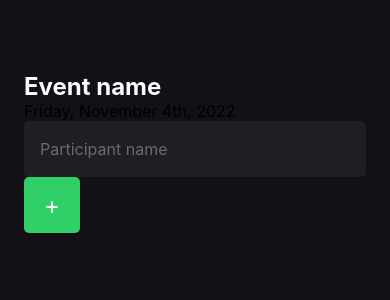
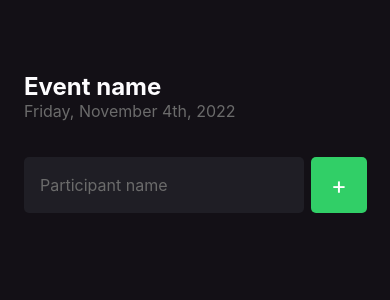
Before and after one commit to ecorrales1979/imhere, a React Native app: screen / in a window 390 px wide. Shown: the top 300 px of the page. Built offline with nearby package versions, Linux system fonts and the light colour scheme.

Commit message:
styles: apply styles to form

```diff
--- a/src/screens/home/index.tsx
+++ b/src/screens/home/index.tsx
@@ -13,6 +13,7 @@ export default function Home() {
       <Text style={styles.eventName}>Event name</Text>
       <Text style={styles.eventDate}>Friday, November 4th, 2022</Text>
 
+      <View style={styles.form}>
         <TextInput
           style={styles.input}
           placeholder='Participant name'
@@ -22,6 +23,7 @@ export default function Home() {
         <TouchableOpacity style={styles.button} activeOpacity={0.7} onPress={handleAddParticipant}>
           <Text style={styles.buttonText}>+</Text>
         </TouchableOpacity>
+      </View>
 
       <StatusBar style="auto" />
     </View>
--- a/src/screens/home/styles.ts
+++ b/src/screens/home/styles.ts
@@ -13,10 +13,18 @@ export const styles = StyleSheet.create({
     marginTop: 48,
   },
   eventDate: {
-    color: '6B6B6B',
+    color: '#6B6B6B',
     fontSize: 16,
   },
+  form: {
+    width: '100%',
+    flexDirection: 'row',
+    gap: 7,
+    marginTop: 36,
+    marginBottom: 42,
+  },
   input: {
+    flex: 1,
     height: 56,
     backgroundColor: '#1F1E25',
     borderRadius: 5,
```
Lines whose indentation alone changed are shown as unchanged.
